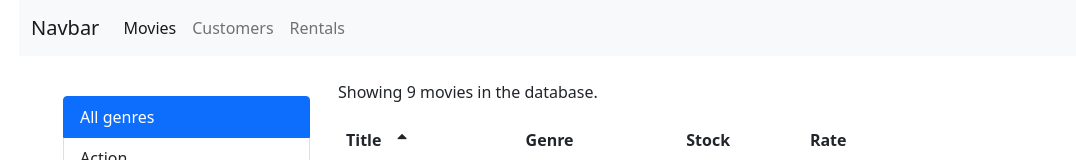
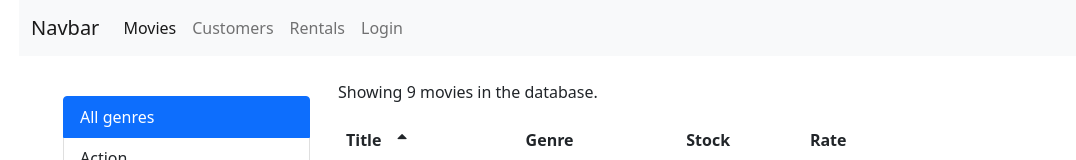
Before and after one commit to Daniyal-Shah/vidly-react, a React (Create React App) app: page /movies in a window 1280 px wide. Shown: the top 160 px of the page, without its empty margins (51-1127 px from the left). Built offline with nearby package versions, Linux system fonts and the light colour scheme.

Commit message:
Created LoginForm component

```diff
--- a/src/App.js
+++ b/src/App.js
@@ -6,6 +6,7 @@ import Rentals from './components/rentals';
 import NavBar from './components/common/navBar';
 import NotFound from './components/notFound';
 import MoviesForm from './components/moviesForm';
+import LoginForm from './components/loginForm';
 
 function App() {
   return (
@@ -19,6 +20,7 @@ function App() {
           <Route path="/movies/:id" element={<MoviesForm/>} />
           <Route path="/customers" element={<Customers/>} />
           <Route path="/rentals" element={<Rentals/>} />
+          <Route path="/login" element={<LoginForm/>} />
           <Route path="/not-found" element={<NotFound/>} />
           <Route path="*" element={<Navigate replace to="/not-found" />}/>
         </Routes>
--- a/src/components/common/navBar.jsx
+++ b/src/components/common/navBar.jsx
@@ -44,6 +44,14 @@ const NavBar = (params) => {
           >
             Rentals
           </NavLink>
+          <NavLink
+            to="/login"
+            className={({ isActive }) =>
+              "nav-item nav-link" + (isActive ? " active" : "")
+            }
+          >
+            Login
+          </NavLink>
         </div>
       </div>
     </nav>
--- /dev/null
+++ b/src/components/loginForm.jsx
@@ -0,0 +1,9 @@
+import React from "react";
+
+class LoginForm extends React.Component {
+  render() {
+    return <div></div>;
+  }
+}
+
+export default LoginForm;
```
